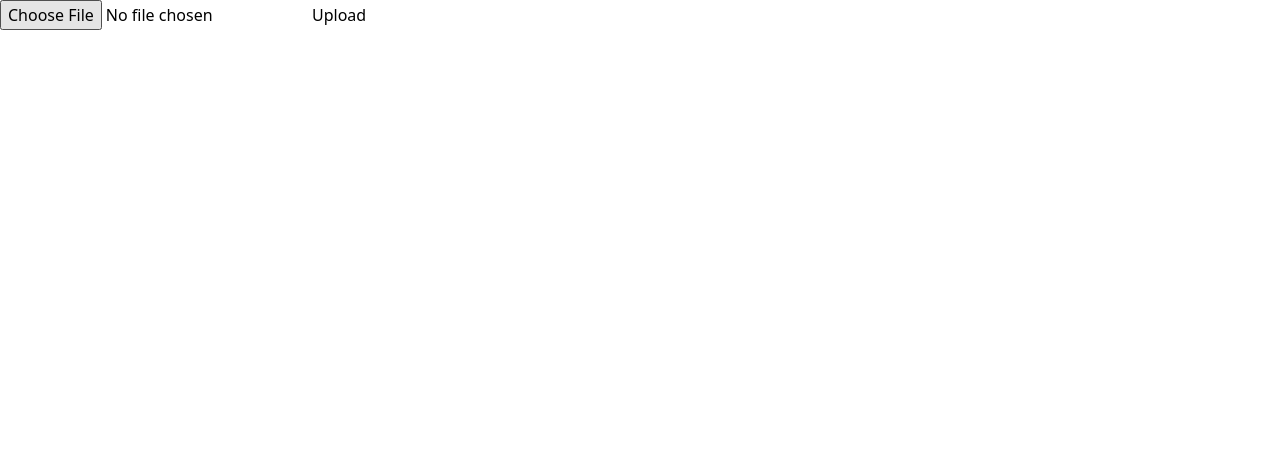
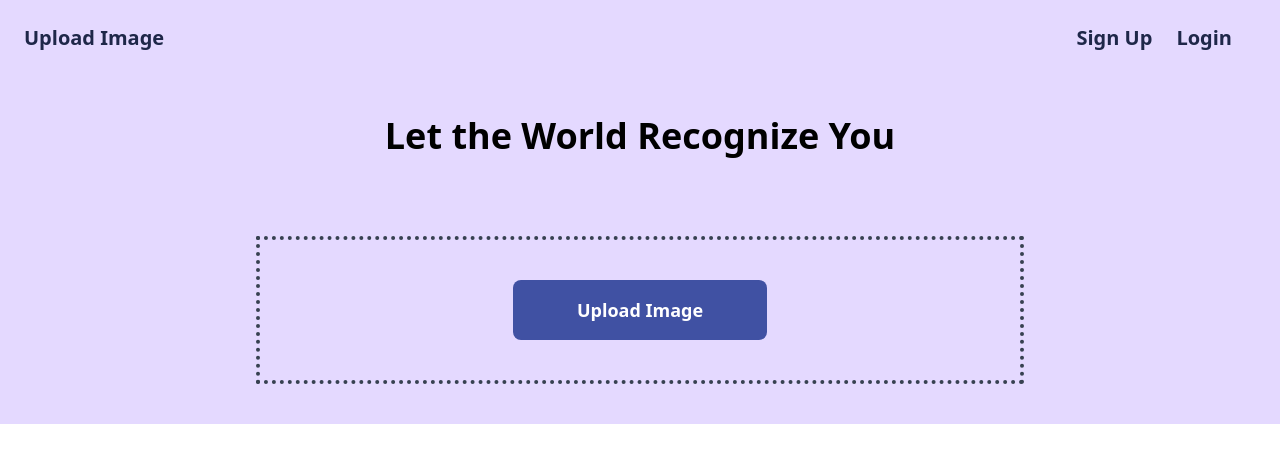
Before and after one commit to Parshvavyas17/Nerd.js-Clash-Of-Codes, a React (Create React App) app in the folder client/: page / in a window 1280 px wide. Shown: the top 462 px of the page. Built offline with nearby package versions, Linux system fonts and the light colour scheme.

Commit message:
Upload half done

```diff
--- a/client/src/Upload.js
+++ b/client/src/Upload.js
@@ -1,6 +1,6 @@
 import { useState } from "react";
-
 import React from "react";
+import Navbar from "./components/Navbar";
 
 const Upload = () => {
   const [image, setImage] = useState("");
@@ -22,17 +22,35 @@ const Upload = () => {
 
   };
   return (
-    <div>
+    <div className="bg-[#E4D9FF]">
+      <Navbar />
+      <div >
+        <p className="text-4xl text-black font-bold text-center p-10 ">
+          Let the World Recognize You
+        </p>
+        <div className="text-center">
+          <div class="relative">
+            <input type="file" class="absolute opacity-0 " onChange={(e) => setImage(e.target.files[0])} />
+            <div class="border-4 border-dotted border-gray-700 p-10 mx-64 mt-10">
+              <button class="px-16 py-4 text-white font-bold text-lg bg-[#4051A3] rounded-lg ">
+                Upload Image
+              </button>
+            </div>
+            <div className="h-10 ">
+
+            </div>
+
+
+          </div>
+
+        </div>
+        {/* <button onClick={handleUpload} className="">Upload</button>
+        <h1>Uploaded image will be displayed here</h1> */}
+        {/* <img src={url} /> */}
+      </div>
+
+
       <div>
-        <input
-          type="file"
-          onChange={(e) => setImage(e.target.files[0])}
-        ></input>
-        <button onClick={handleUpload}>Upload</button>
-      </div>
-      <div>
-        {/* <h1>Uploaded image will be displayed here</h1>
-        <img src={url} /> */}
       </div>
     </div>
   );
```
